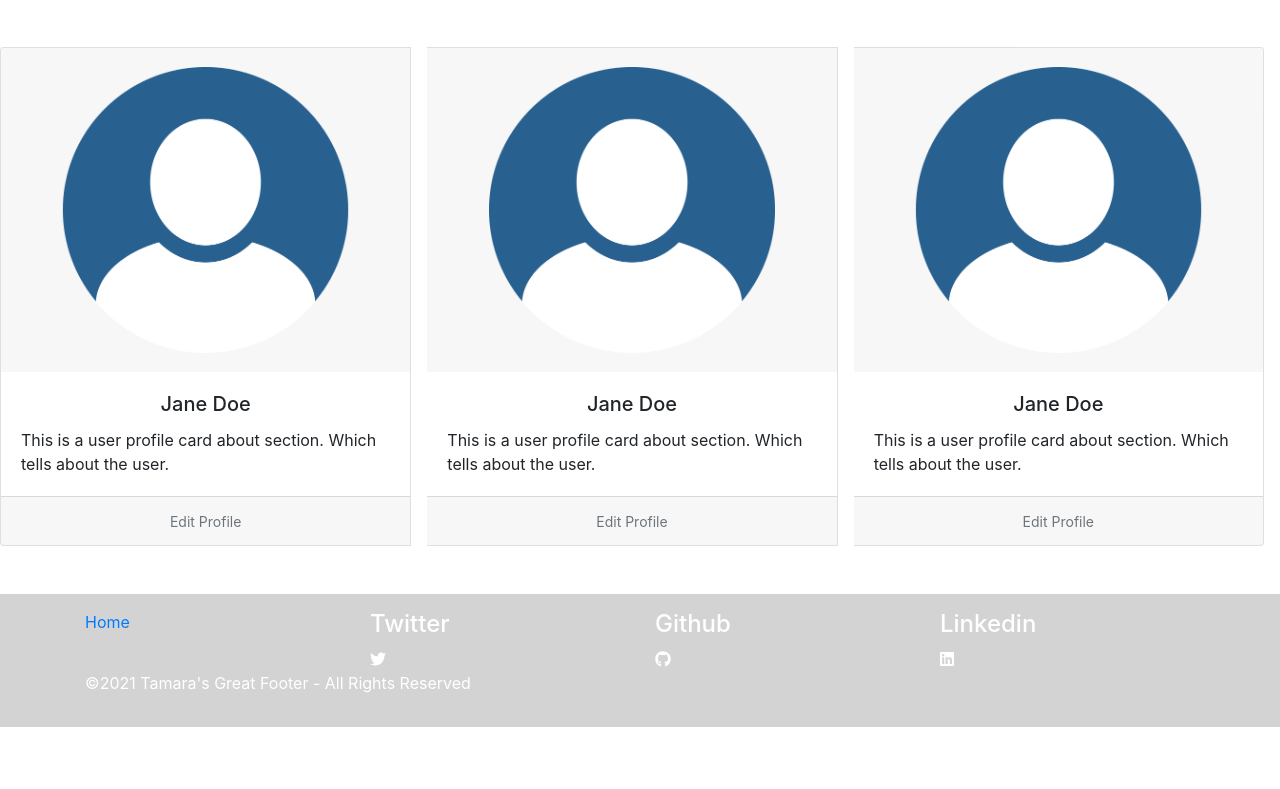
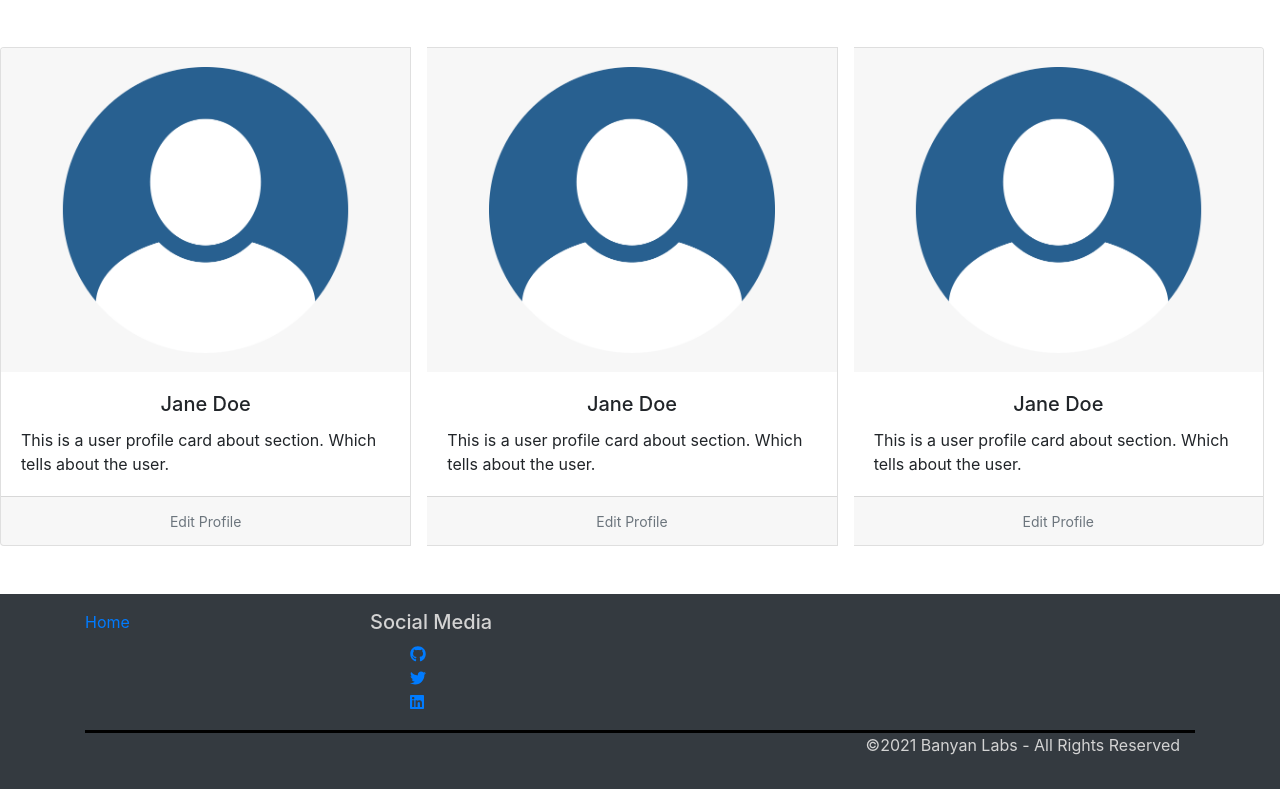
Before and after one commit to Banyan-Labs/collaborate, a React (Create React App) app: page / in a window 1280 px wide. Shown: the part 399-1188 px from the top of the page. Before the commit the page ends 1126 px from the top, so only its background shows below. Built offline with nearby package versions, Linux system fonts and the light colour scheme.

Commit message:
Update Footer to display data from "site-data.js"

```diff
--- a/src/components/Footer/Footer.css
+++ b/src/components/Footer/Footer.css
@@ -1,7 +1,12 @@
 .main-footer {
-    background-color: lightgray;
+    background-color: #343a40;
     color: white;
     padding: 1em;
     bottom: 0;
     width: 100%;
 }
+
+.footer-copyright {
+    border-top: solid;
+    border-color: black;
+}
--- a/src/components/Footer/Footer.js
+++ b/src/components/Footer/Footer.js
@@ -1,7 +1,8 @@
 import React from 'react'
 import './Footer.css'
 import { FontAwesomeIcon } from "@fortawesome/react-fontawesome";
-import { faTwitter, faLinkedin,faGithub } from '@fortawesome/free-brands-svg-icons'
+import { faTwitter, faLinkedin, faGithub } from '@fortawesome/free-brands-svg-icons'
+import {SITE_DATA} from '../../site-data'
 
 // Created from the following video:
 // https://www.youtube.com/watch?v=g459Eia-bxw&t=89s
@@ -19,25 +20,25 @@ function Footer() {
                     </div>
                     {/* Column 2 */}
                     <div className="col-md-3 col-sm-6">
-                        <h4>Twitter</h4>
-                        <FontAwesomeIcon icon={faTwitter} />
+                        <h5 style={{color:'lightgray'}}>Social Media</h5>
+                        <ul>
+                            <li className="list-unstyled"><a href={SITE_DATA.contactLinks.github}><FontAwesomeIcon icon={faGithub} /></a></li>
+                            <li className="list-unstyled"><a href={SITE_DATA.contactLinks.twitter}><FontAwesomeIcon icon={faTwitter} /></a></li>
+                            <li className="list-unstyled"><a href={SITE_DATA.contactLinks.linkedIn}><FontAwesomeIcon icon={faLinkedin} /></a></li>
 
-                    </div>
-                    {/* Column 3 */}
-                    <div className="col-md-3 col-sm-6">
-                        <h4>Github</h4>
-                        <FontAwesomeIcon icon={faGithub} />
-                    </div>
-                    {/* Column 4 */}
-                    <div className="col-md-3 col-sm-6">
-                        <h4>Linkedin</h4>
-                        <FontAwesomeIcon icon={faLinkedin} />
+                        </ul>
                     </div>
                 </div>
-                <div className="footer-bottom">
-                    <p className="text-xs-center">
-                        &copy;{new Date().getFullYear()} Tamara's Great Footer - All Rights Reserved
+                <div class="footer-copyright">
+                    <div class="container">
+                        <div class="row">
+                            <div class="col-md-12 text-right">
+                                <p className="text-xs-center" style={{color:'lightgray'}}>
+                                    &copy;{new Date().getFullYear()} Banyan Labs - All Rights Reserved
                     </p>
+                            </div>
+                        </div>
+                    </div>
                 </div>
             </div>
 
--- a/src/site-data.js
+++ b/src/site-data.js
@@ -2,9 +2,9 @@ export const SITE_DATA = {
     developerName:"TEST DEV",
     logo: "https://banyanlabs.io/static/Logo-ba022e637f1be3fe28d39b0560ae901b.png",
     contactLinks: {
-        github:"",
-        twitter:"",
-        linkedIn:"",
+        github:"https://www.github.com",
+        twitter:"https://www.twitter.com",
+        linkedIn:"https://www.linkedin.com",
     },
     projects: [
         {
```
